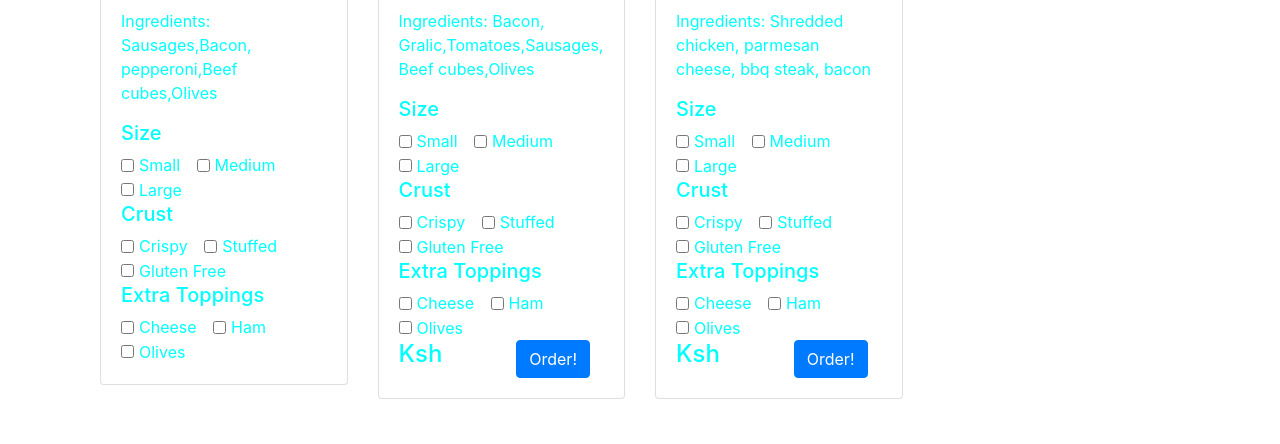
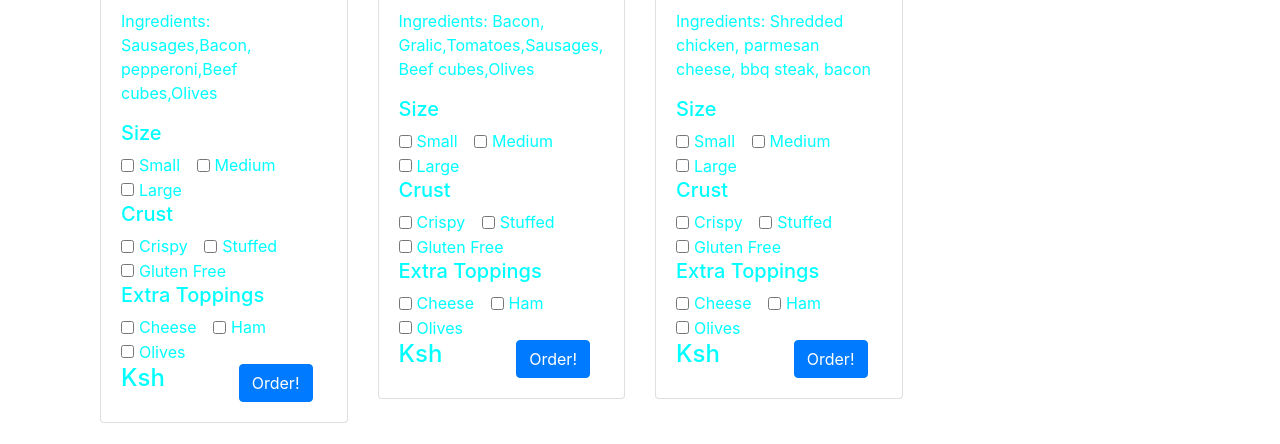
Before and after one commit to nderituliz/Lizzies-Pizzeria, a plain HTML site: page index.html in a window 1280 px wide. Shown: the part 850-1294 px from the top of the page. Drawn offline with nearby package versions, Linux system fonts and the light colour scheme.

```diff
--- a/index.html
+++ b/index.html
@@ -313,7 +313,14 @@
                                         <input class="form-check-input" type="checkbox" name="toppings" id="nyamanyamaiolives" value="olives">
                                         <label class="form-check-label" for="olives">Olives</label>
                                     </div>
-
+                                    <div class="row">
+                                        <div class="col-md-6">
+                                            <h4 class="pr-md-0"> Ksh  <span class="pizza-price"></span></h4>
+                                        </div>
+                                        <div class="col-md-6">
+                                            <button type="submit" id="order" class="btn btn-primary">Order!</button>
+                                        </div>
+                                    </div>
 
 
                                 </div>
```
